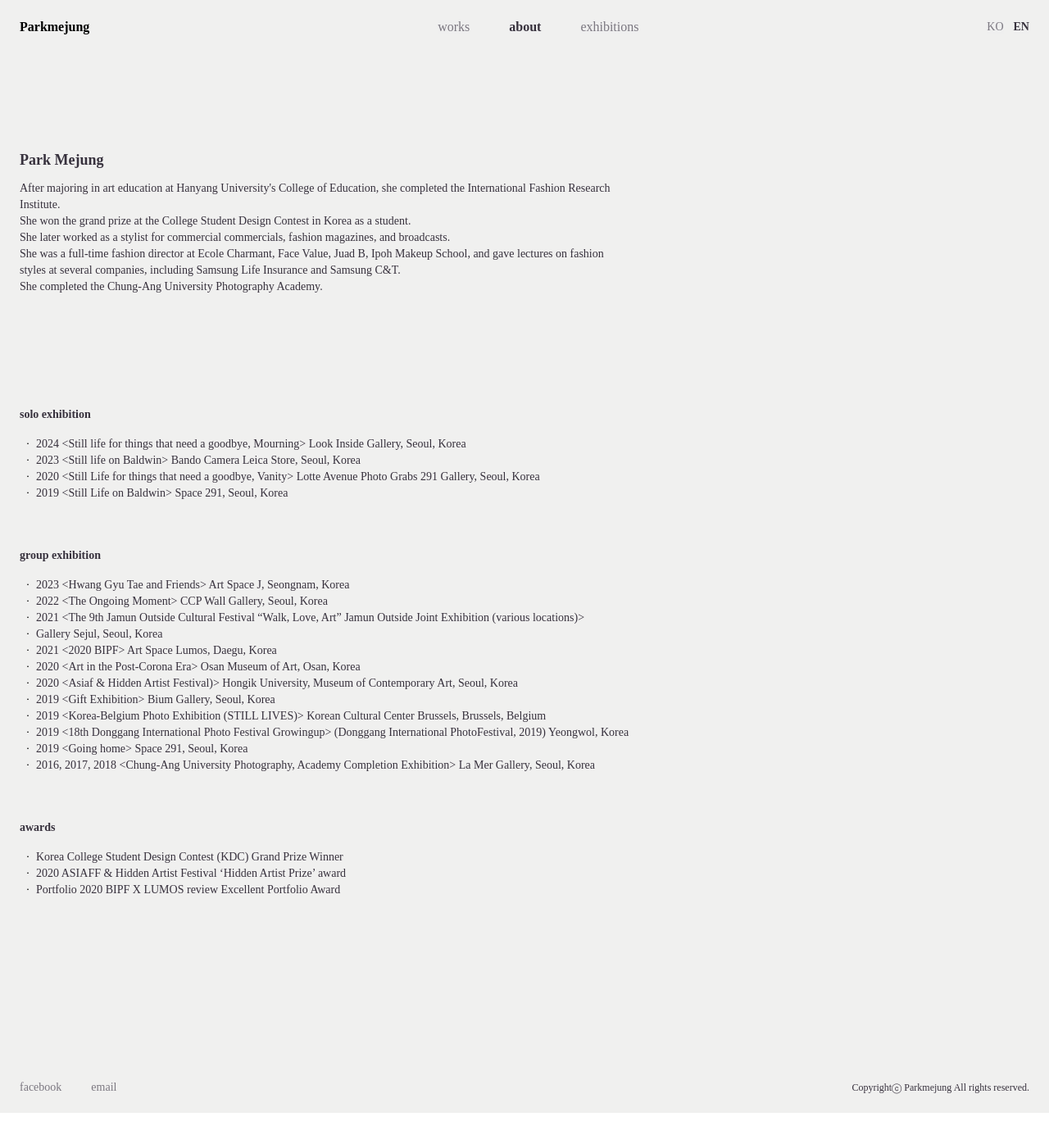
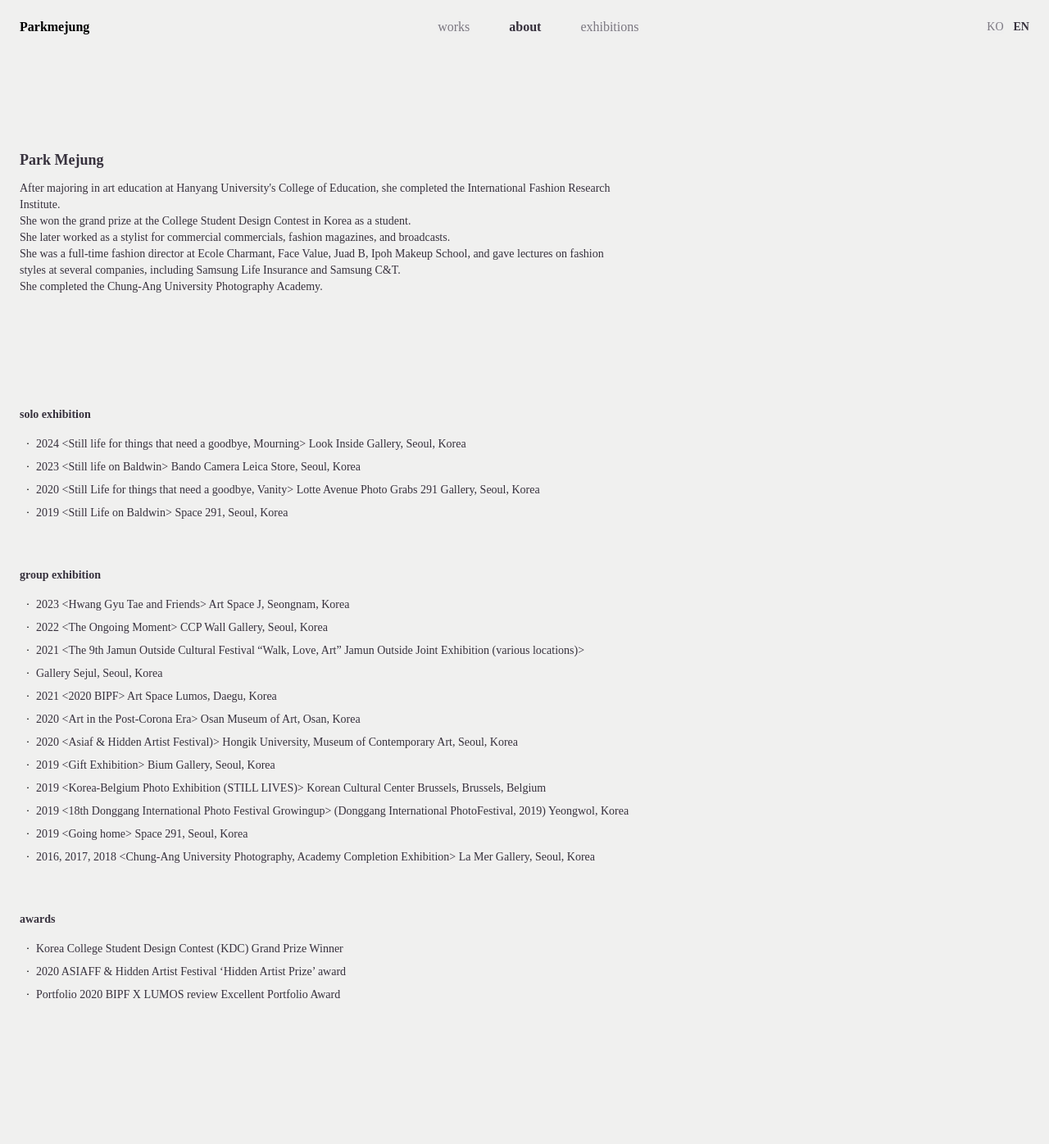
Before and after one commit to o-cup/artfolio, a React (Create React App) app: page /about in a window 1280 px wide. Shown: the top 1396 px of the page at 82% size. Before the commit the page ends 1358 px from the top, so only its background shows below. Built offline with nearby package versions, Linux system fonts and the light colour scheme; a web font is replaced by a local one.

Commit message:
feat(main): list 간격 수정

```diff
--- a/src/components/about/styles/aboutStyle.ts
+++ b/src/components/about/styles/aboutStyle.ts
@@ -31,6 +31,9 @@ export const AboutHistoriesWrap = styled.div`
 	gap: 56px;
 
 	ul {
+		display: flex;
+		flex-direction: column;
+		gap: 8px;
 		padding-top: 16px;
 
 		li {
```
